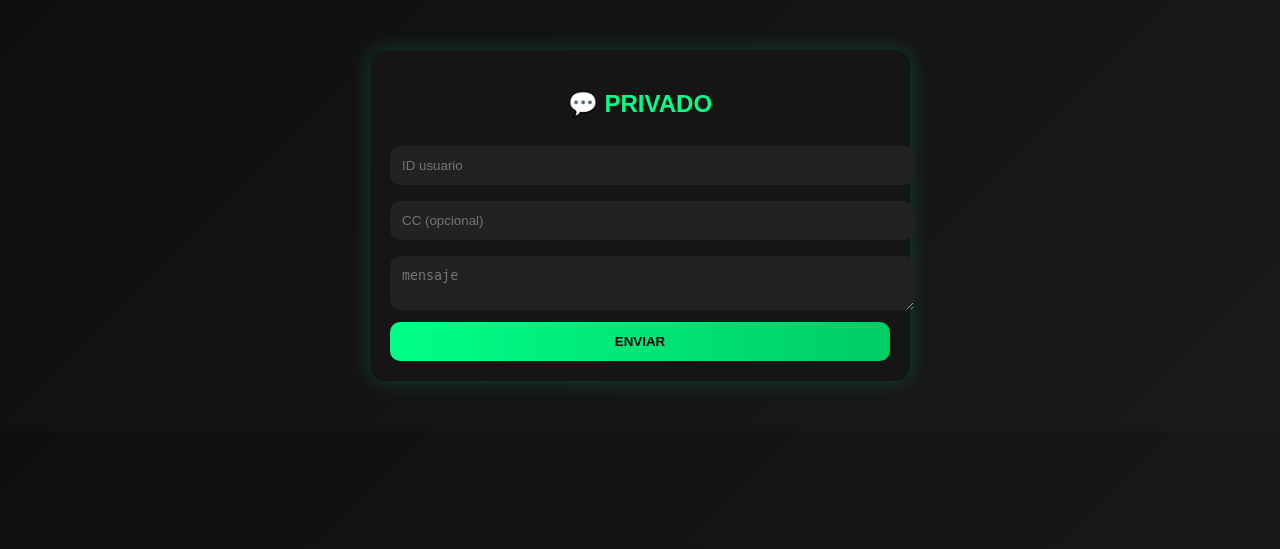
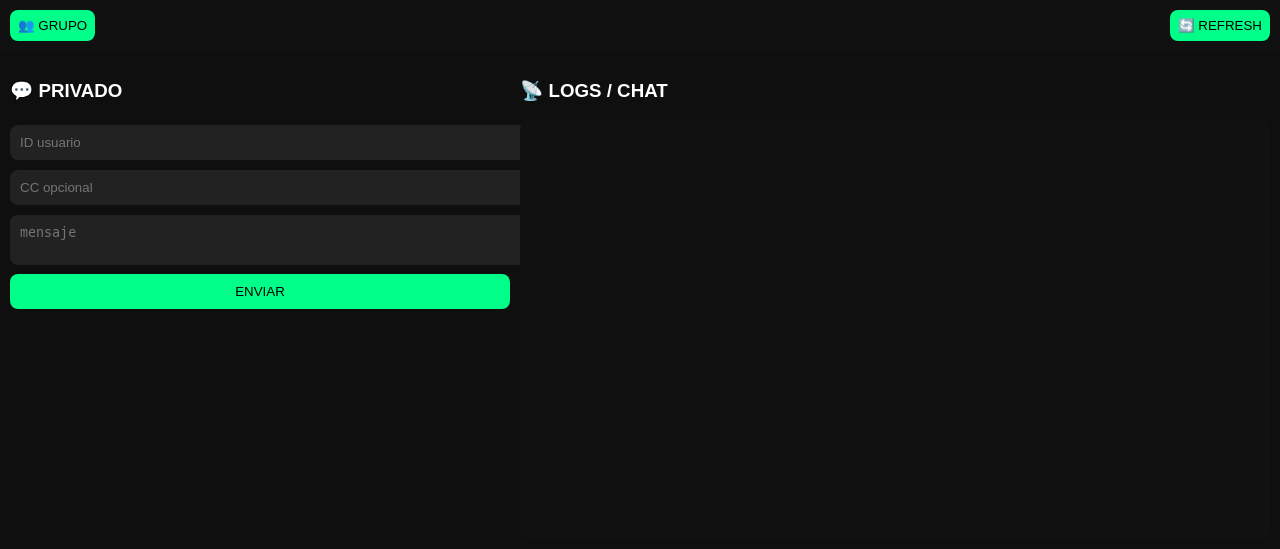
Before and after one commit to KekoOfficial/ConsolaT, a Flask app: page / in a window 1280 px wide. Shown: the top 549 px of the page. Run offline with Flask 3, Linux system fonts and the light colour scheme; data that the repository does not hold is empty; parts of the project's set-up code (start-up, migrations or seed data) failed here and were passed over.

Commit message:
Actualizar index.html

```diff
--- a/templates/index.html
+++ b/templates/index.html
@@ -1,68 +1,115 @@
 <!DOCTYPE html>
 <html>
 <head>
-<title>CHAT PRIVADO</title>
+<title>PRIVADO</title>
 
 <style>
 body{
     margin:0;
     font-family:Arial;
-    background:linear-gradient(135deg,#0f0f0f,#1a1a1a);
+    background:#0f0f0f;
     color:white;
 }
 
-.container{
-    max-width:500px;
-    margin:50px auto;
-    padding:20px;
-    background:#151515;
-    border-radius:15px;
-    box-shadow:0 0 20px rgba(0,255,136,0.2);
+/* HEADER */
+.header{
+    display:flex;
+    justify-content:space-between;
+    padding:10px;
+    background:#111;
 }
 
-h2{
-    text-align:center;
-    color:#00ff88;
+.header button{
+    padding:8px;
+    background:#00ff88;
+    border:none;
+    border-radius:8px;
+    cursor:pointer;
 }
 
+/* CONTENEDOR */
+.container{
+    display:flex;
+    gap:10px;
+    padding:10px;
+}
+
+/* PANEL IZQ */
+.left{
+    width:40%;
+}
+
+/* PANEL DER */
+.right{
+    width:60%;
+}
+
+/* INPUTS */
 input,textarea{
     width:100%;
-    padding:12px;
-    margin:8px 0;
+    padding:10px;
+    margin:5px 0;
     background:#222;
     border:none;
-    border-radius:10px;
+    border-radius:8px;
     color:white;
 }
 
-button{
+/* BOTON */
+.send{
     width:100%;
-    padding:12px;
-    background:linear-gradient(90deg,#00ff88,#00cc66);
+    padding:10px;
+    background:#00ff88;
     border:none;
-    border-radius:10px;
-    font-weight:bold;
+    border-radius:8px;
     cursor:pointer;
 }
 
-button:hover{transform:scale(1.03)}
+/* LOGS */
+.logs{
+    height:400px;
+    overflow:auto;
+    background:#111;
+    padding:10px;
+    border-radius:10px;
+    font-size:13px;
+    white-space:pre-wrap;
+}
 </style>
 
 </head>
 
 <body>
 
+<div class="header">
+    <button onclick="goGrupo()">👥 GRUPO</button>
+    <button onclick="location.reload()">🔄 REFRESH</button>
+</div>
+
 <div class="container">
-<h2>💬 PRIVADO</h2>
+
+<div class="left">
+<h3>💬 PRIVADO</h3>
 
 <input id="id" placeholder="ID usuario">
-<input id="cc" placeholder="CC (opcional)">
+<input id="cc" placeholder="CC opcional">
 <textarea id="msg" placeholder="mensaje"></textarea>
 
-<button onclick="send()">ENVIAR</button>
+<button class="send" onclick="send()">ENVIAR</button>
+</div>
+
+<div class="right">
+<h3>📡 LOGS / CHAT</h3>
+<div class="logs" id="logs"></div>
+</div>
+
 </div>
 
 <script>
+function goGrupo(){
+    window.location.href="/grupo";
+}
+
 async function send(){
     let id=document.getElementById("id").value;
     let cc=document.getElementById("cc").value;
@@ -74,6 +121,18 @@ async function send(){
         body:JSON.stringify({id,cc,msg})
     });
 }
+
+async function loadLogs(){
+    let res = await fetch("/logs");
+    let data = await res.json();
+
+    document.getElementById("logs").innerText =
+        data.logs.join("");
+}
+
+// 🔥 AUTO REFRESH
+setInterval(loadLogs, 2000);
+loadLogs();
 </script>
 
 </body>
```
Lines whose indentation alone changed are shown as unchanged.
